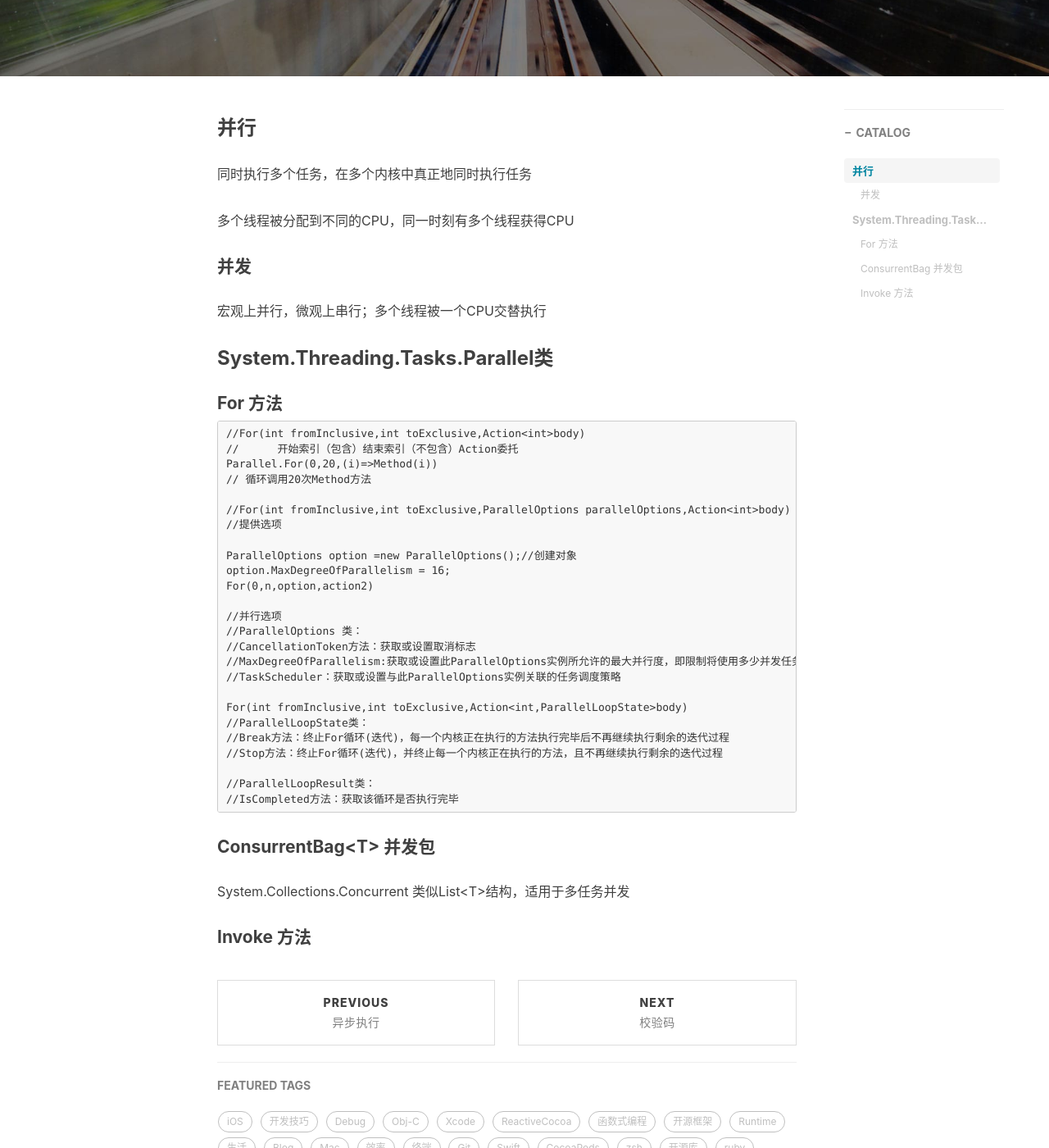
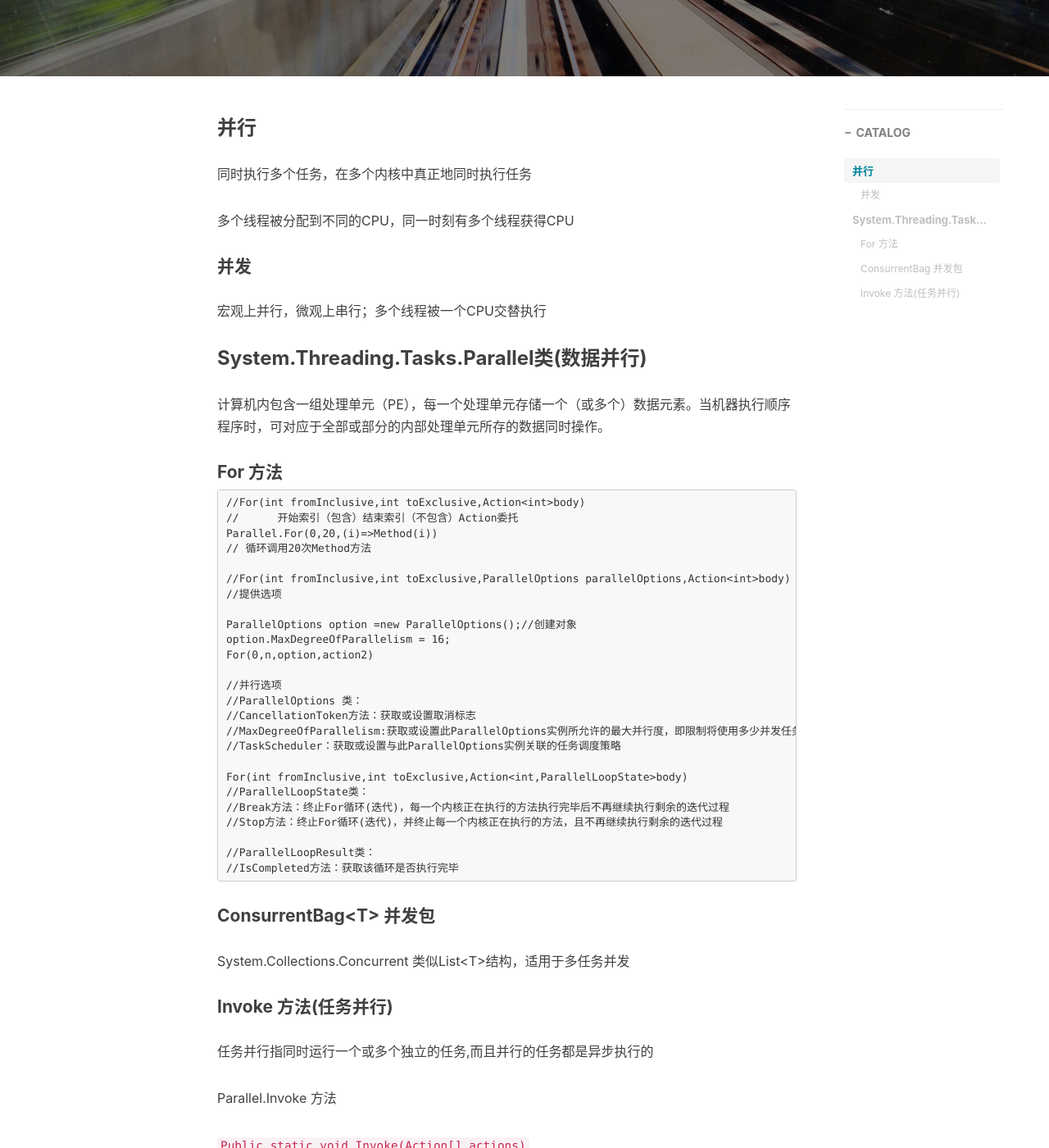
Before and after one commit to ONLYUNIVERSE/ONLYUNIVERSE.github.io, a Jekyll site: the page built from _posts/2020-05-02-并行编程.md, in a window 1280 px wide and 1400 px high, scrolled down 364 px. Shown: the whole window at 82% size. Built offline with Jekyll 4.4.1, drawn with Linux system fonts in a browser that asks for light colours; nearby versions of some CDN libraries; comment, search, counter and statistics services are not loaded.

Commit message:
Update 2020-05-02-并行编程.md

```diff
--- a/_posts/2020-05-02-并行编程.md
+++ b/_posts/2020-05-02-并行编程.md
@@ -20,7 +20,9 @@ tags:                               #标签
 
 宏观上并行，微观上串行；多个线程被一个CPU交替执行
 
-### System.Threading.Tasks.Parallel类
+### System.Threading.Tasks.Parallel类(数据并行)
+
+计算机内包含一组处理单元（PE），每一个处理单元存储一个（或多个）数据元素。当机器执行顺序程序时，可对应于全部或部分的内部处理单元所存的数据同时操作。
 
 #### For 方法
 
@@ -57,4 +59,10 @@ For(int fromInclusive,int toExclusive,Action<int,ParallelLoopState>body)
 System.Collections.Concurrent
 类似List\<T>结构，适用于多任务并发
 
-#### Invoke 方法
+#### Invoke 方法(任务并行)
+
+任务并行指同时运行一个或多个独立的任务,而且并行的任务都是异步执行的
+
+Parallel.Invoke 方法
+
+`Public static void Invoke(Action[] actions)`
```
